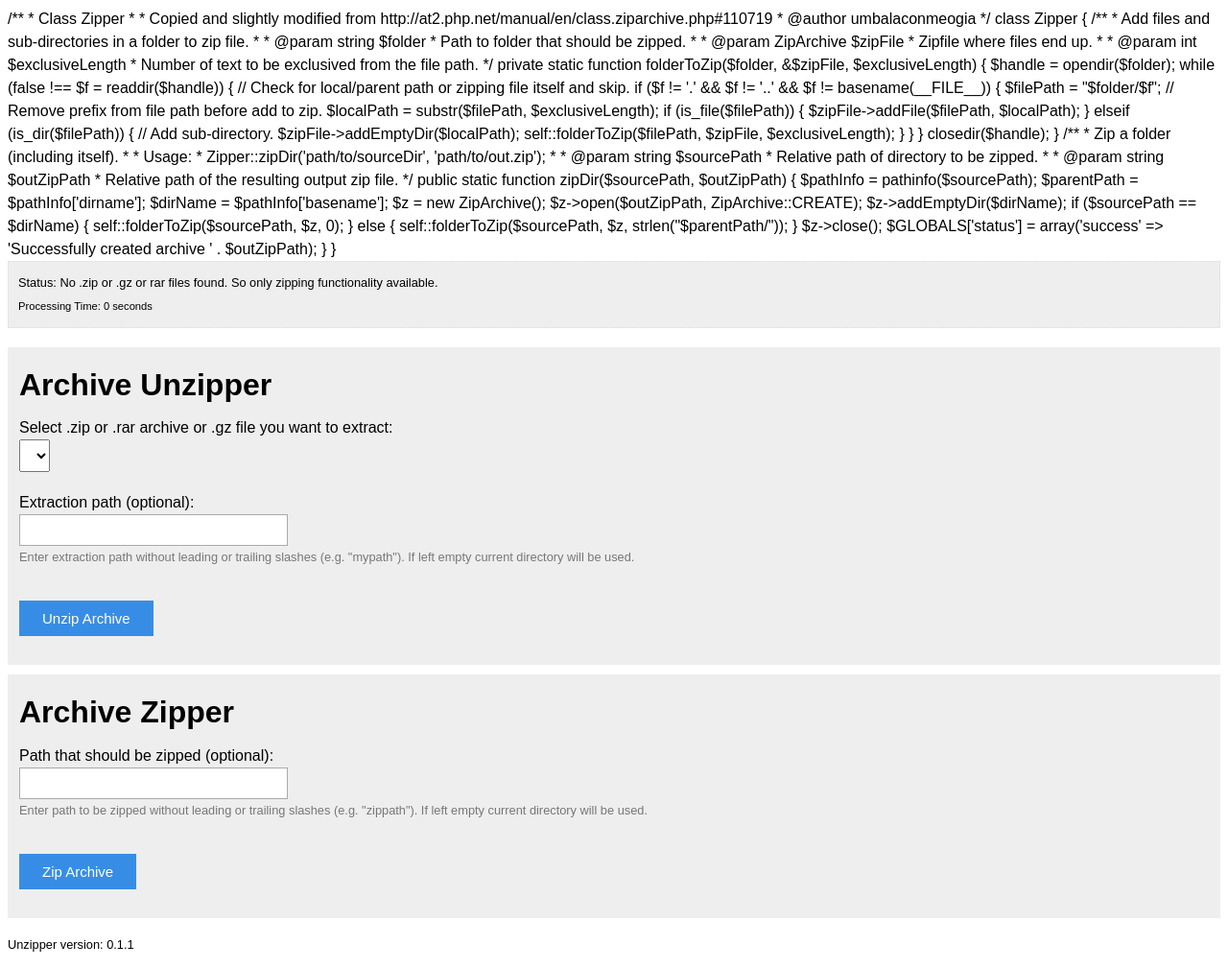
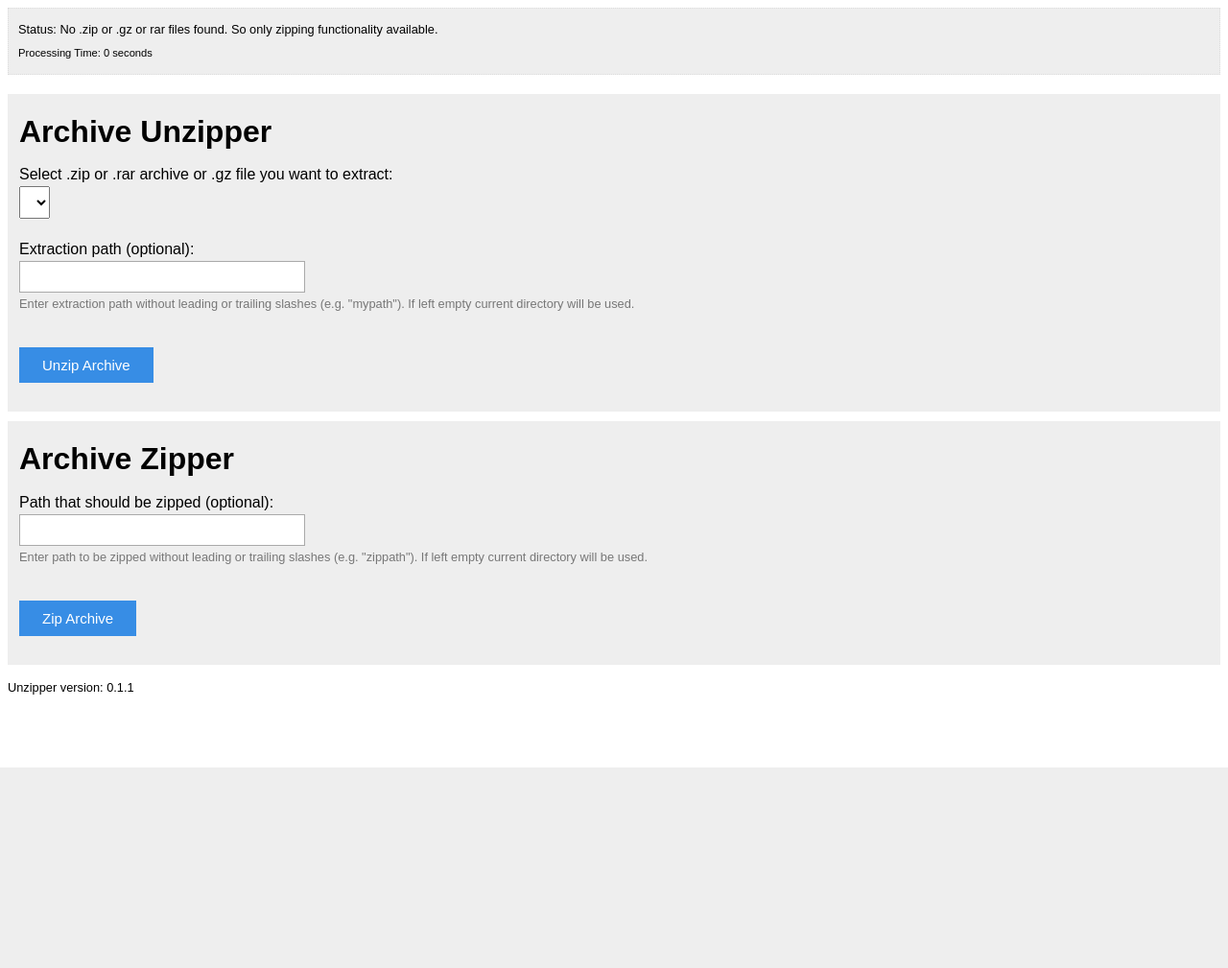
Before and after one commit to wang-arshton256/vexa_streams, a PHP site: page /unzipper.php in a window 1280 px wide. Shown: the whole page at 96% size. After the commit the page ends 800 px from the top, so only its background shows below. Run offline with PHP 8.4, Linux system fonts and the light colour scheme; lists and menus that the app fills with data are empty.

Commit message:
updated unzipper

```diff
--- a/unzipper.php
+++ b/unzipper.php
@@ -224,75 +224,6 @@ class Unzipper
     }
 
 }
-class Zipper
-{
-    /**
-     * Add files and sub-directories in a folder to zip file.
-     *
-     * @param string $folder
-     *   Path to folder that should be zipped.
-     *
-     * @param ZipArchive $zipFile
-     *   Zipfile where files end up.
-     *
-     * @param int $exclusiveLength
-     *   Number of text to be exclusived from the file path.
-     */
-    private static function folderToZip($folder, &$zipFile, $exclusiveLength)
-    {
-        $handle = opendir($folder);
-
-        while (false !== $f = readdir($handle)) {
-            // Check for local/parent path or zipping file itself and skip.
-            if ($f != '.' && $f != '..' && $f != basename(__FILE__)) {
-                $filePath = "$folder/$f";
-                // Remove prefix from file path before add to zip.
-                $localPath = substr($filePath, $exclusiveLength);
-
-                if (is_file($filePath)) {
-                    $zipFile->addFile($filePath, $localPath);
-                } elseif (is_dir($filePath)) {
-                    // Add sub-directory.
-                    $zipFile->addEmptyDir($localPath);
-                    self::folderToZip($filePath, $zipFile, $exclusiveLength);
-                }
-            }
-        }
-        closedir($handle);
-    }
-
-    /**
-     * Zip a folder (including itself).
-     *
-     * Usage:
-     *   Zipper::zipDir('path/to/sourceDir', 'path/to/out.zip');
-     *
-     * @param string $sourcePath
-     *   Relative path of directory to be zipped.
-     *
-     * @param string $outZipPath
-     *   Relative path of the resulting output zip file.
-     */
-    public static function zipDir($sourcePath, $outZipPath)
-    {
-        $pathInfo   = pathinfo($sourcePath);
-        $parentPath = $pathInfo['dirname'];
-        $dirName    = $pathInfo['basename'];
-
-        $z = new ZipArchive();
-        $z->open($outZipPath, ZipArchive::CREATE);
-        $z->addEmptyDir($dirName);
-        if ($sourcePath == $dirName) {
-            self::folderToZip($sourcePath, $z, 0);
-        } else {
-            self::folderToZip($sourcePath, $z, strlen("$parentPath/"));
-        }
-        $z->close();
-
-        $GLOBALS['status'] = array('success' => 'Successfully created archive ' . $outZipPath);
-    }
-}
-?>
 
 /**
  * Class Zipper
@@ -368,6 +299,7 @@ class Zipper
         $GLOBALS['status'] = array('success' => 'Successfully created archive ' . $outZipPath);
     }
 }
+?>
 
 <!DOCTYPE html>
 <html>
```
